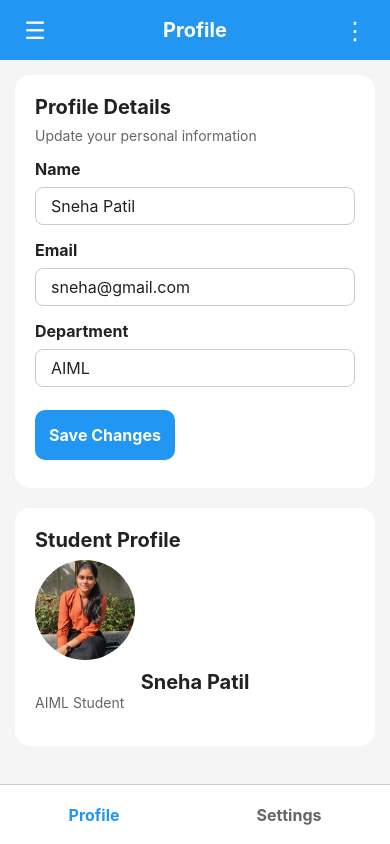
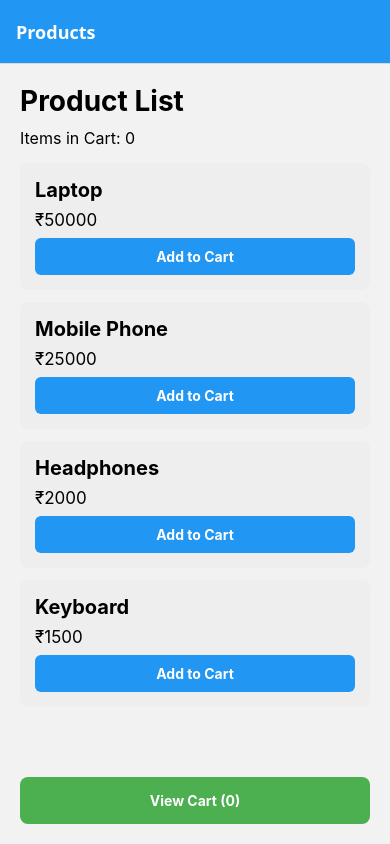
Before and after one commit to SnehaPatil28/React-Native, a React Native app in the folder Exp2/: screen /Products in a window 390 px wide. Built offline with nearby package versions, Linux system fonts and the light colour scheme.

Commit message:
Exp 7 added

```diff
--- a/Exp2/App.tsx
+++ b/Exp2/App.tsx
@@ -1,103 +1,57 @@
-
-import React, {useState} from 'react';
+import React from 'react';
 
 import {
-  View,
-  Text,
-  StyleSheet,
-  TouchableOpacity,
-} from 'react-native';
-
-import ProfileScreen from './Component/Exp6/ProfileScreen';
-import SettingsScreen from './Component/Exp6/SettingsScreen';
+  NavigationContainer,
+} from '@react-navigation/native';
 
 import {
-  COLORS,
-  SPACING,
-  FONT_SIZES,
-} from './Component/Exp6/theme';
+  createNativeStackNavigator,
+} from '@react-navigation/native-stack';
+
+import {
+  CartProvider,
+} from './Component/Exp7/CartContext';
+
+import ProductListScreen from './Component/Exp7/ProductListScreen';
+import CartScreen from './Component/Exp7/CartScreen';
+
+const Stack = createNativeStackNavigator();
 
 const App = () => {
+  return (
+    <CartProvider>
+      <NavigationContainer>
+        <Stack.Navigator
+          initialRouteName="Products"
+          screenOptions={{
+            headerStyle: {
+              backgroundColor: '#2196F3',
+            },
+            headerTintColor: '#fff',
+            headerTitleStyle: {
+              fontWeight: 'bold',
+            },
+          }}
+        >
+          <Stack.Screen
+            name="Products"
+            component={ProductListScreen}
+            options={{
+              title: 'Products',
+            }}
+          />
 
-  const [screen, setScreen] = useState<
-    'profile' | 'settings'
-  >('profile');
-
-  return (
-    <View style={styles.container}>
-
-      {screen === 'profile' ? (
-        <ProfileScreen />
-      ) : (
-        <SettingsScreen />
-      )}
-
-      {/* Bottom Navigation */}
-
-      <View style={styles.navigation}>
-
-        <TouchableOpacity
-          onPress={() => setScreen('profile')}
-        >
-          <Text
-            style={[
-              styles.navText,
-              screen === 'profile'
-                ? styles.active
-                : null,
-            ]}
-          >
-            Profile
-          </Text>
-        </TouchableOpacity>
-
-        <TouchableOpacity
-          onPress={() => setScreen('settings')}
-        >
-          <Text
-            style={[
-              styles.navText,
-              screen === 'settings'
-                ? styles.active
-                : null,
-            ]}
-          >
-            Settings
-          </Text>
-        </TouchableOpacity>
-
-      </View>
-
-    </View>
+          <Stack.Screen
+            name="Cart"
+            component={CartScreen}
+            options={{
+              title: 'Shopping Cart',
+            }}
+          />
+        </Stack.Navigator>
+      </NavigationContainer>
+    </CartProvider>
   );
 };
 
-const styles = StyleSheet.create({
-  container: {
-    flex: 1,
-    backgroundColor: COLORS.background,
-  },
-
-  navigation: {
-    height: 60,
-    backgroundColor: COLORS.card,
-    flexDirection: 'row',
-    justifyContent: 'space-around',
-    alignItems: 'center',
-    borderTopWidth: 1,
-    borderTopColor: COLORS.border,
-  },
-
-  navText: {
-    fontSize: FONT_SIZES.medium,
-    fontWeight: 'bold',
-    color: COLORS.secondaryText,
-    padding: SPACING.small,
-  },
-
-  active: {
-    color: COLORS.primary,
-  },
-});
-
 export default App;
--- /dev/null
+++ b/Exp2/Component/Exp7/CartContext.tsx
@@ -0,0 +1,61 @@
+import React, { createContext, useState, ReactNode } from 'react';
+
+export interface Product {
+  id: number;
+  name: string;
+  price: number;
+}
+
+interface CartContextType {
+  cartItems: Product[];
+  addItem: (product: Product) => void;
+  removeItem: (productId: number) => void;
+}
+
+export const CartContext = createContext<CartContextType | undefined>(
+  undefined
+);
+
+interface CartProviderProps {
+  children: ReactNode;
+}
+
+export const CartProvider = ({ children }: CartProviderProps) => {
+  const [cartItems, setCartItems] = useState<Product[]>([]);
+
+  const addItem = (product: Product) => {
+    setCartItems(currentItems => [
+      ...currentItems,
+      product,
+    ]);
+  };
+
+  const removeItem = (productId: number) => {
+    setCartItems(currentItems => {
+      const index = currentItems.findIndex(
+        item => item.id === productId
+      );
+
+      if (index === -1) {
+        return currentItems;
+      }
+
+      const updatedItems = [...currentItems];
+      updatedItems.splice(index, 1);
+
+      return updatedItems;
+    });
+  };
+
+  return (
+    <CartContext.Provider
+      value={{
+        cartItems,
+        addItem,
+        removeItem,
+      }}
+    >
+      {children}
+    </CartContext.Provider>
+  );
+};
--- /dev/null
+++ b/Exp2/Component/Exp7/CartScreen.tsx
@@ -0,0 +1,165 @@
+import React, {
+  useContext,
+  useEffect,
+  useState,
+} from 'react';
+
+import {
+  View,
+  Text,
+  FlatList,
+  TouchableOpacity,
+  StyleSheet,
+} from 'react-native';
+
+import {
+  CartContext,
+  Product,
+} from './CartContext';
+
+const CartScreen = () => {
+
+  const context = useContext(CartContext);
+
+  if (!context) {
+    throw new Error('CartContext must be used inside CartProvider');
+  }
+
+  const { cartItems, removeItem } = context;
+
+  const [total, setTotal] = useState(0);
+
+  useEffect(() => {
+
+    const calculatedTotal = cartItems.reduce(
+      (sum, item) => sum + item.price,
+      0
+    );
+
+    setTotal(calculatedTotal);
+
+    console.log(
+      'Cart updated. Total:',
+      calculatedTotal
+    );
+
+  }, [cartItems]);
+
+  const renderCartItem = ({
+    item,
+  }: {
+    item: Product;
+  }) => (
+    <View style={styles.item}>
+
+      <View>
+        <Text style={styles.name}>
+          {item.name}
+        </Text>
+
+        <Text>
+          ₹{item.price}
+        </Text>
+      </View>
+
+      <TouchableOpacity
+        style={styles.removeButton}
+        onPress={() => removeItem(item.id)}
+      >
+        <Text style={styles.removeText}>
+          Remove
+        </Text>
+      </TouchableOpacity>
+
+    </View>
+  );
+
+  return (
+    <View style={styles.container}>
+
+      <Text style={styles.heading}>
+        Shopping Cart
+      </Text>
+
+      {cartItems.length === 0 ? (
+        <Text style={styles.empty}>
+          Your cart is empty.
+        </Text>
+      ) : (
+        <FlatList
+          data={cartItems}
+          keyExtractor={(item, index) =>
+            `${item.id}-${index}`
+          }
+          renderItem={renderCartItem}
+        />
+      )}
+
+      <View style={styles.totalContainer}>
+        <Text style={styles.total}>
+          Total: ₹{total}
+        </Text>
+      </View>
+
+    </View>
+  );
+};
+
+const styles = StyleSheet.create({
+  container: {
+    flex: 1,
+    padding: 20,
+  },
+
+  heading: {
+    fontSize: 28,
+    fontWeight: 'bold',
+    marginBottom: 20,
+  },
+
+  empty: {
+    fontSize: 18,
+    textAlign: 'center',
+    marginTop: 30,
+  },
+
+  item: {
+    flexDirection: 'row',
+    justifyContent: 'space-between',
+    alignItems: 'center',
+    padding: 15,
+    marginBottom: 10,
+    backgroundColor: '#eeeeee',
+    borderRadius: 8,
+  },
+
+  name: {
+    fontSize: 18,
+    fontWeight: 'bold',
+  },
+
+  removeButton: {
+    backgroundColor: '#f44336',
+    padding: 8,
+    borderRadius: 5,
+  },
+
+  removeText: {
+    color: 'white',
+    fontWeight: 'bold',
+  },
+
+  totalContainer: {
+    borderTopWidth: 1,
+    borderTopColor: '#cccccc',
+    paddingTop: 15,
+    marginTop: 10,
+  },
+
+  total: {
+    fontSize: 22,
+    fontWeight: 'bold',
+  },
+});
+
+export default CartScreen;
--- /dev/null
+++ b/Exp2/Component/Exp7/ProductListScreen.tsx
@@ -0,0 +1,190 @@
+import React, { useContext, useEffect, useState } from 'react';
+import {
+  View,
+  Text,
+  FlatList,
+  TouchableOpacity,
+  ActivityIndicator,
+  StyleSheet,
+} from 'react-native';
+
+import {
+  CartContext,
+  Product,
+} from './CartContext';
+
+const ProductListScreen = ({ navigation }: any) => {
+  const context = useContext(CartContext);
+
+  if (!context) {
+    throw new Error('CartContext must be used inside CartProvider');
+  }
+
+  const { addItem, cartItems } = context;
+
+  const [products, setProducts] = useState<Product[]>([]);
+  const [loading, setLoading] = useState(true);
+
+  useEffect(() => {
+    setLoading(true);
+
+    const timer = setTimeout(() => {
+      const productData: Product[] = [
+        {
+          id: 1,
+          name: 'Laptop',
+          price: 50000,
+        },
+        {
+          id: 2,
+          name: 'Mobile Phone',
+          price: 25000,
+        },
+        {
+          id: 3,
+          name: 'Headphones',
+          price: 2000,
+        },
+        {
+          id: 4,
+          name: 'Keyboard',
+          price: 1500,
+        },
+      ];
+
+      setProducts(productData);
+      setLoading(false);
+    }, 1500);
+
+    return () => clearTimeout(timer);
+  }, []);
+
+  const renderProduct = ({ item }: { item: Product }) => (
+    <View style={styles.product}>
+      <Text style={styles.productName}>
+        {item.name}
+      </Text>
+
+      <Text style={styles.price}>
+        ₹{item.price}
+      </Text>
+
+      <TouchableOpacity
+        style={styles.addButton}
+        onPress={() => addItem(item)}
+      >
+        <Text style={styles.buttonText}>
+          Add to Cart
+        </Text>
+      </TouchableOpacity>
+    </View>
+  );
+
+  if (loading) {
+    return (
+      <View style={styles.center}>
+        <ActivityIndicator size="large" />
+
+        <Text style={styles.loadingText}>
+          Loading products...
+        </Text>
+      </View>
+    );
+  }
+
+  return (
+    <View style={styles.container}>
+
+      <Text style={styles.heading}>
+        Product List
+      </Text>
+
+      <Text style={styles.cartCount}>
+        Items in Cart: {cartItems.length}
+      </Text>
+
+      <FlatList
+        data={products}
+        keyExtractor={item => item.id.toString()}
+        renderItem={renderProduct}
+      />
+
+      <TouchableOpacity
+        style={styles.cartButton}
+        onPress={() => navigation.navigate('Cart')}
+      >
+        <Text style={styles.buttonText}>
+          View Cart ({cartItems.length})
+        </Text>
+      </TouchableOpacity>
+
+    </View>
+  );
+};
+
+const styles = StyleSheet.create({
+  container: {
+    flex: 1,
+    padding: 20,
+  },
+
+  center: {
+    flex: 1,
+    justifyContent: 'center',
+    alignItems: 'center',
+  },
+
+  loadingText: {
+    marginTop: 10,
+    fontSize: 16,
+  },
+
+  heading: {
+    fontSize: 28,
+    fontWeight: 'bold',
+    marginBottom: 10,
+  },
+
+  cartCount: {
+    fontSize: 16,
+    marginBottom: 15,
+  },
+
+  product: {
+    padding: 15,
+    marginBottom: 12,
+    backgroundColor: '#eeeeee',
+    borderRadius: 8,
+  },
+
+  productName: {
+    fontSize: 20,
+    fontWeight: 'bold',
+  },
+
+  price: {
+    fontSize: 17,
+    marginVertical: 8,
+  },
+
+  addButton: {
+    backgroundColor: '#2196F3',
+    padding: 10,
+    borderRadius: 6,
+    alignItems: 'center',
+  },
+
+  cartButton: {
+    backgroundColor: '#4CAF50',
+    padding: 15,
+    borderRadius: 8,
+    alignItems: 'center',
+  },
+
+  buttonText: {
+    color: 'white',
+    fontWeight: 'bold',
+  },
+});
+
+export default ProductListScreen;
```
Also changed, not shown: Exp2/package.json (+5 -2 lines), 1 other file (tests, documents, lock files or other folders).
